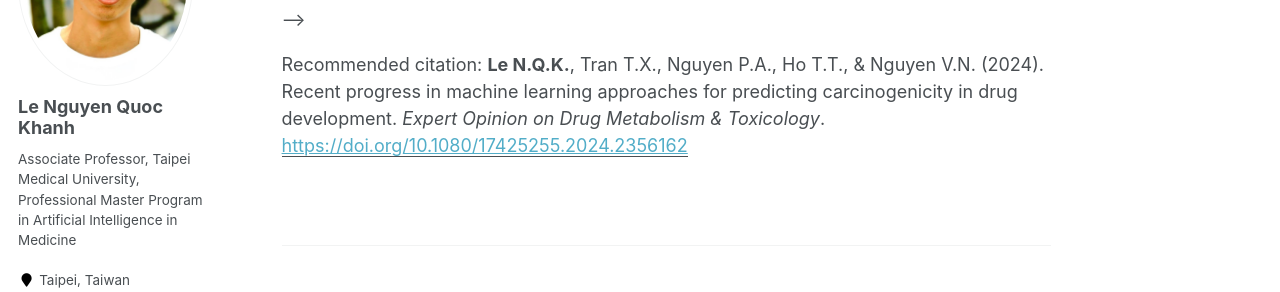
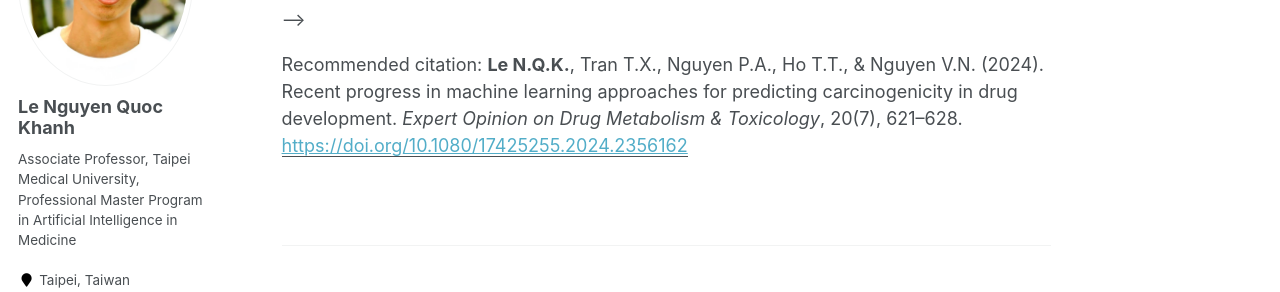
Before and after one commit to khanhlee/khanhlee.github.io, a Jekyll site: the page built from _publications/2024-05-14-Carcinogenicity.md, in a window 1280 px wide. Shown: the part 237-529 px from the top of the page. Built offline with Jekyll 4.4.1, drawn with Linux system fonts in a browser that asks for light colours; some web fonts are replaced.

Commit message:
Update 2024-05-14-Carcinogenicity.md

```diff
--- a/_publications/2024-05-14-Carcinogenicity.md
+++ b/_publications/2024-05-14-Carcinogenicity.md
@@ -5,5 +5,5 @@ permalink: /publication/2024-05-14-Carcinogenicity
 date: 2024-05-14
 venue: 'Expert Opinion on Drug Metabolism & Toxicology'
 paperurl: 'https://doi.org/10.1080/17425255.2024.2356162'
-citation: '<b>Le N.Q.K.</b>, Tran T.X., Nguyen P.A., Ho T.T., & Nguyen V.N. (2024). Recent progress in machine learning approaches for predicting carcinogenicity in drug development. <i>Expert Opinion on Drug Metabolism & Toxicology</i>.'
+citation: '<b>Le N.Q.K.</b>, Tran T.X., Nguyen P.A., Ho T.T., & Nguyen V.N. (2024). Recent progress in machine learning approaches for predicting carcinogenicity in drug development. <i>Expert Opinion on Drug Metabolism & Toxicology</i>, 20(7), 621–628.'
 ---
```
